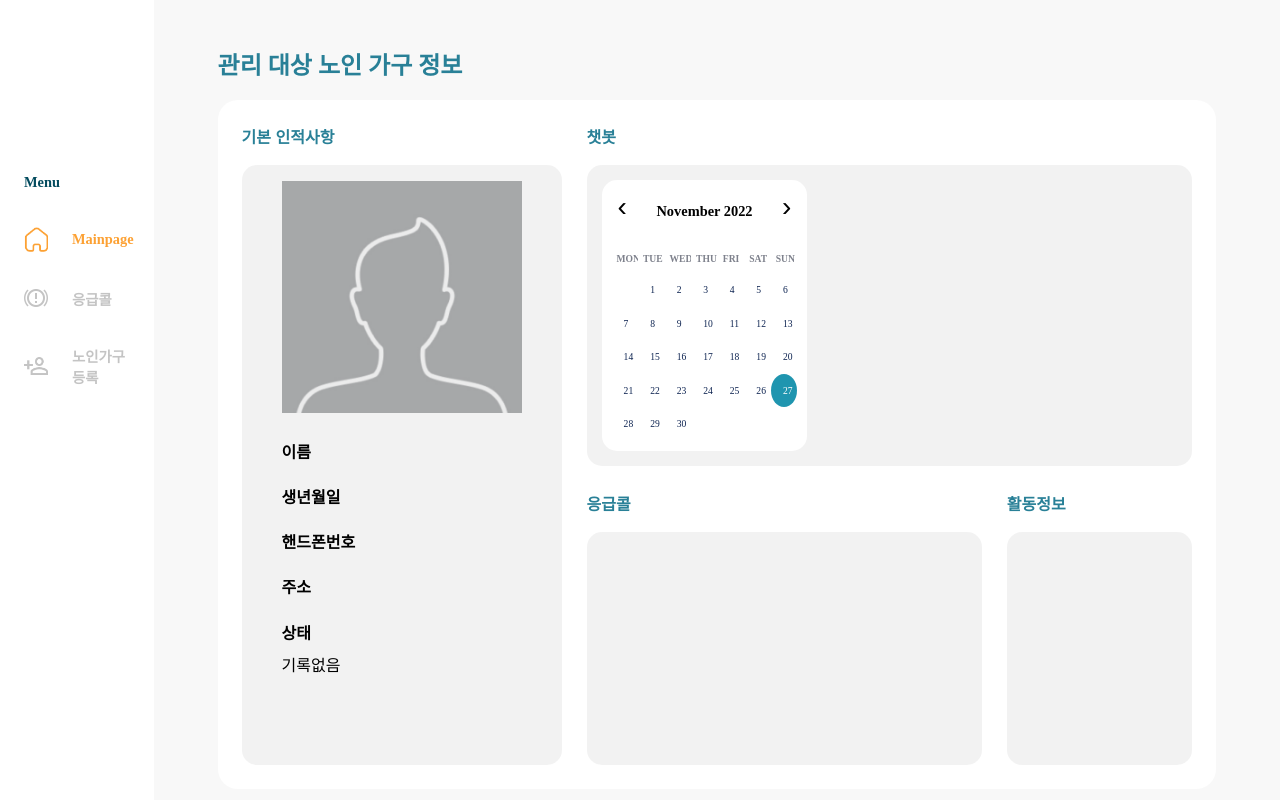
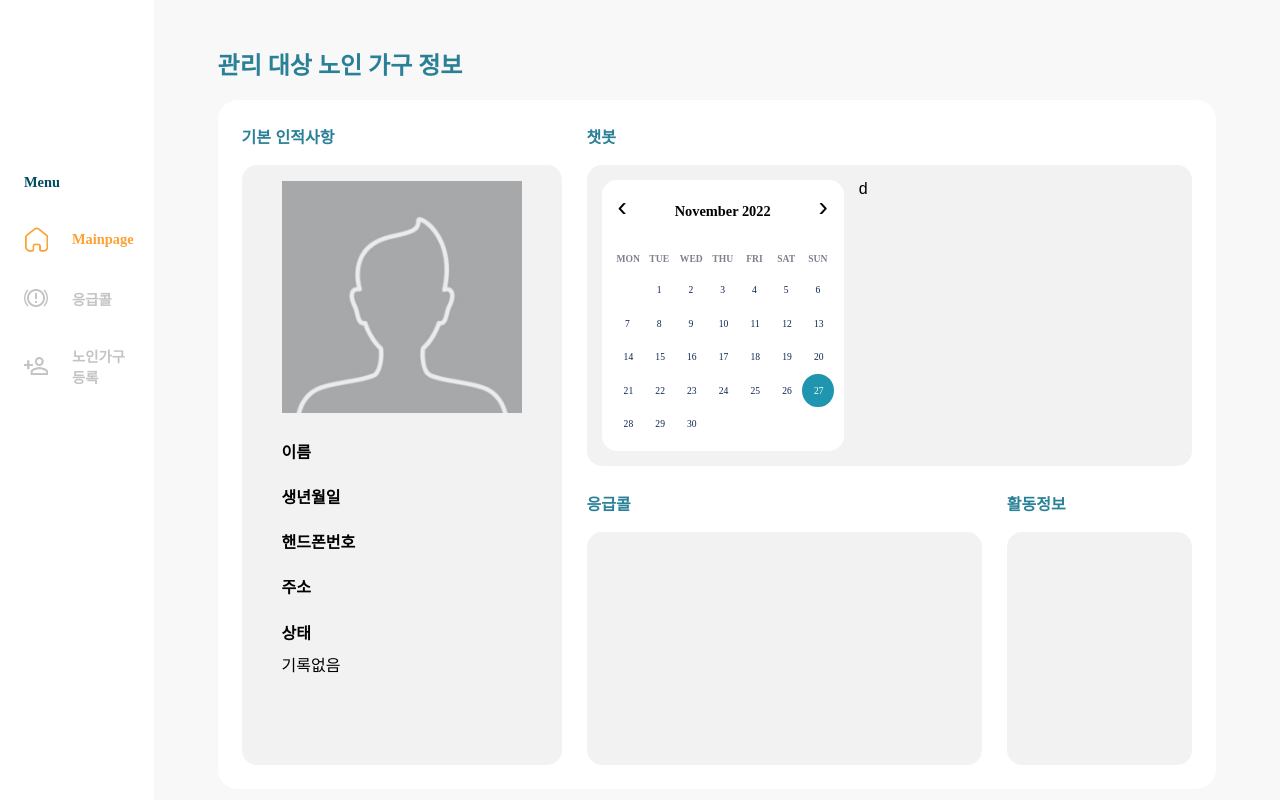
Before and after one commit to JoungMinJu/2022-2-SCS4031-SADYz, a React (Create React App) app in the folder frontend/: page /Detail/1 in a window 1280 px wide. Built offline with nearby package versions, Linux system fonts and the light colour scheme; no server answers; a web font is replaced by a local one.

Commit message:
style: 자잘한 수정

```diff
--- a/frontend/src/component/Detail/Chatbot.js
+++ b/frontend/src/component/Detail/Chatbot.js
@@ -32,6 +32,7 @@ function Chatbot(props) {
         />
         {/* {console.log(moment(value).format('YYYY-MM-DD'))} */}
       </Calendar_part>
+      <Contents_part>d</Contents_part>
     </>
   );
 }
@@ -43,3 +44,7 @@ const Calendar_part = styled.div`
   width: 40%;
   padding: 15px;
 `;
+
+const Contents_part = styled.div`
+  padding: 15px;
+`;
--- a/frontend/src/css/calendar.css
+++ b/frontend/src/css/calendar.css
@@ -1,7 +1,7 @@
 /* 참고 : https://velog.io/@jh100m1/react-calendar-%EC%BB%A4%EC%8A%A4%ED%85%80-%EC%9E%A5%EC%9E%A5-7%EC%9D%BC%EA%B0%84%EC%9D%98-%EA%B3%A0%EA%B5%B0%EB%B6%84%ED%88%AC%EA%B8%B0 */
 
 .react-calendar {
-  width: 85%;
+  width: 100%;
   max-width: 100%;
   height: 80%;
   background: white;
@@ -82,10 +82,10 @@ abbr[title] {
   background: none;
   text-align: center;
   line-height: 1em;
-  border-radius: 50%;
   font-size: 0.75vmax;
   font-family: 'nanum';
   color: #0f2552;
+  border-radius: 50%;
 }
 /* .react-calendar__tile:disabled {
       background-color: #f0f0f0;
--- a/frontend/src/routes/Emergency.js
+++ b/frontend/src/routes/Emergency.js
@@ -8,6 +8,9 @@ function Emergency(props) {
         {`#emergency {
                     filter: invert(11%) sepia(51%) saturate(890%) hue-rotate(333deg) brightness(100%) contrast(98%);`}
       </style>
+      <div className="container">
+        <h2>응급콜 명단</h2>
+      </div>
     </div>
   );
 }
--- a/frontend/src/routes/Register.js
+++ b/frontend/src/routes/Register.js
@@ -3,6 +3,7 @@ import React, { useEffect, useState } from 'react';
 import styled from 'styled-components';
 import Navbar from '../component/Navbar';
 import axios from 'axios';
+import { useNavigate } from 'react-router-dom';
 
 function Register(props) {
   const [inputs, setInputs] = useState({
@@ -12,6 +13,7 @@ function Register(props) {
     address: '',
   });
 
+  const navigate = useNavigate();
   const post_client = async () => {
     try {
       await axios
@@ -81,7 +83,14 @@ function Register(props) {
             onChange={onChangeInput}
           />
 
-          <Button onClick={() => post_client()}>등록하기</Button>
+          <Button
+            onClick={() => {
+              post_client();
+              navigate('/');
+            }}
+          >
+            등록하기
+          </Button>
         </Register_Container>
       </div>
     </div>
```
